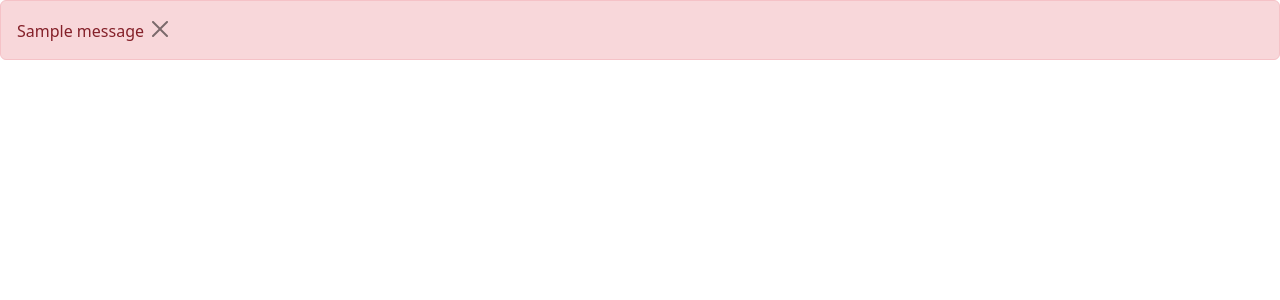
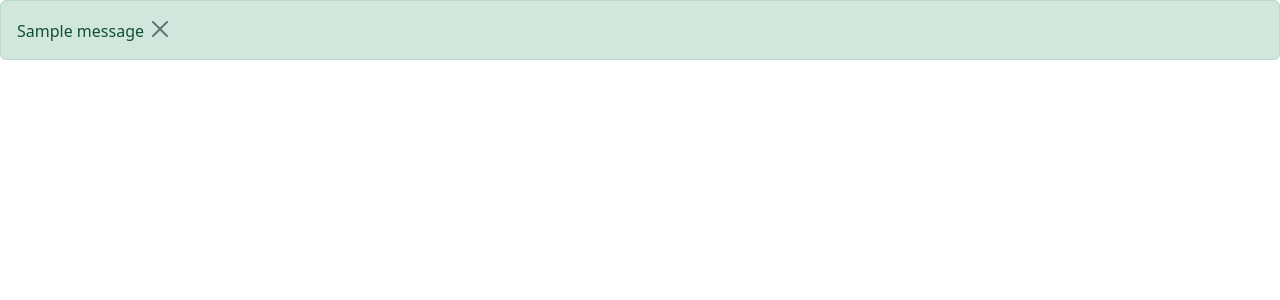
Before and after one commit to Sidkjr/Blogpost_app, a Flask app: page / in a window 1280 px wide. Shown: the part 56-356 px from the top of the page. Run offline with Flask 2, Linux system fonts and the light colour scheme; one stand-in notice (Sample message) is shown.

Commit message:
Modified the Flashing message to show red in error and green for success

```diff
--- a/website/templates/base.html
+++ b/website/templates/base.html
@@ -28,10 +28,17 @@
     {% with messages = get_flashed_messages(with_categories=True) %}
         {% if messages %}
             {% for category, message in messages %}
-                <div class="alert alert-danger alter-dismissable fade show" role="alert">
-                    {{ message }}
-                    <button type="button" class="btn-close" data-bs-dismiss="alert"></button>
-                </div>
+                {% if category == "error" %}
+                    <div class="alert alert-danger alter-dismissable fade show" role="alert">
+                        {{ message }}
+                        <button type="button" class="btn-close" data-bs-dismiss="alert"></button>
+                    </div>
+                {% else %}
+                    <div class="alert alert-success alter-dismissable fade show" role="alert">
+                        {{ message }}
+                        <button type="button" class="btn-close" data-bs-dismiss="alert"></button>
+                    </div>
+                {% endif %}
             {% endfor%}
         {% endif %}
     {% endwith %}
```
